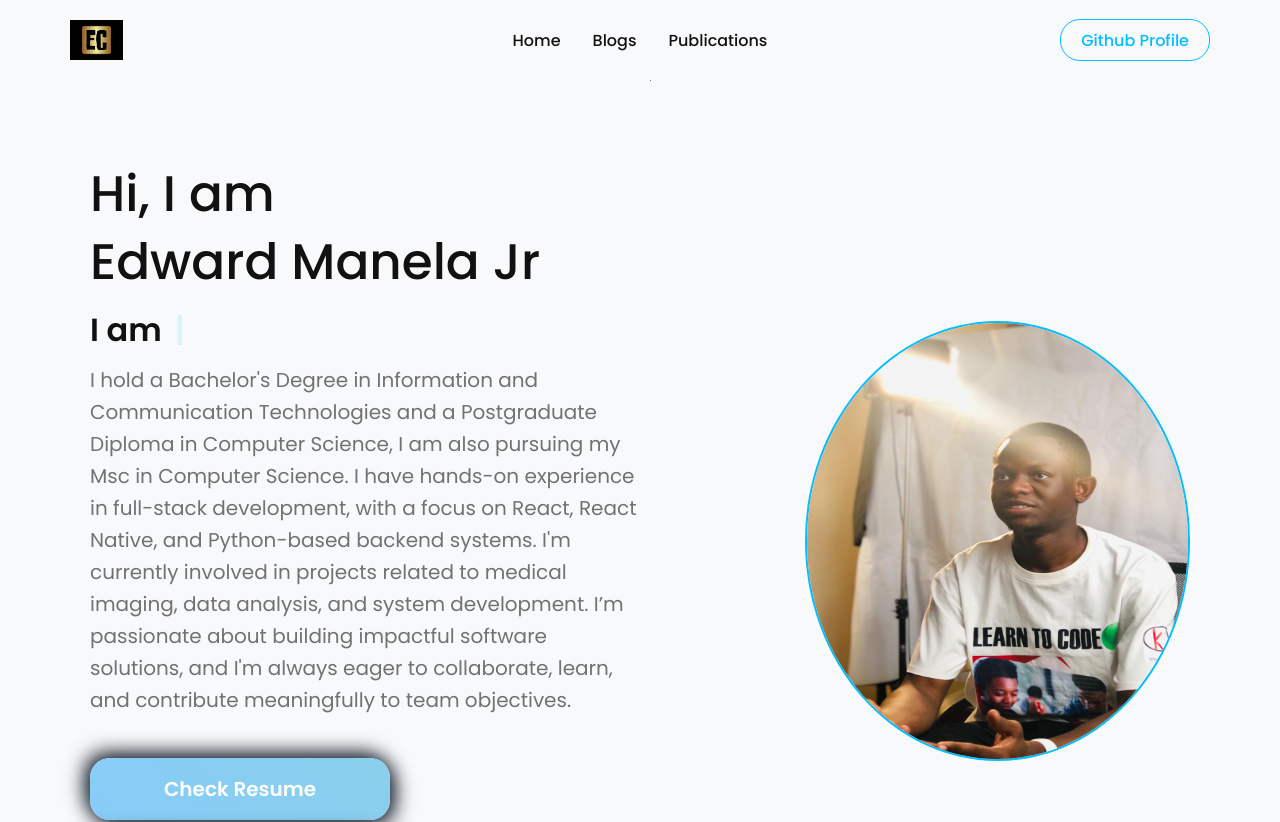
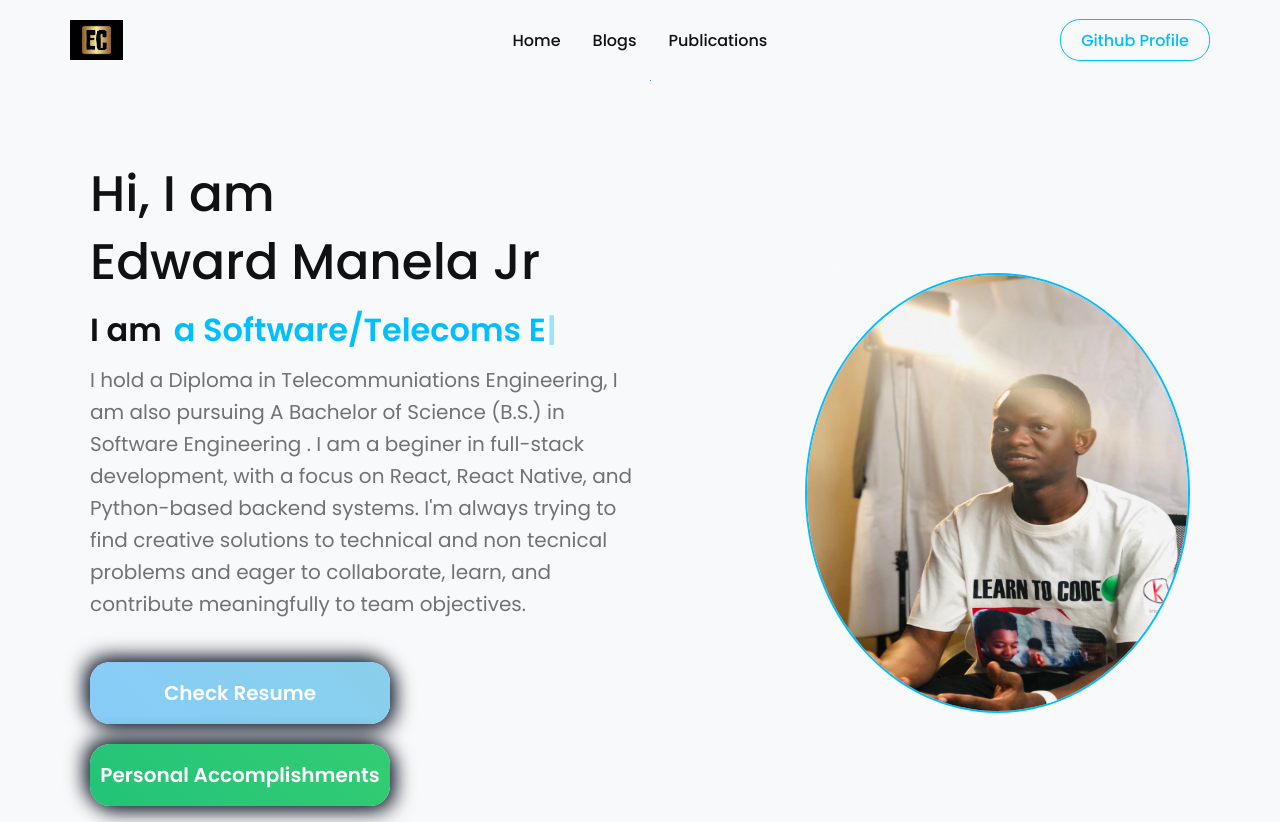
Before and after one commit to Edward-Manela-jr/About-Me, a React (Create React App) app: page / in a window 1280 px wide. Shown: the top 822 px of the page. Built offline with nearby package versions, Linux system fonts and the light colour scheme.

Commit message:
added my git hub

```diff
--- a/src/data/constants.js
+++ b/src/data/constants.js
@@ -3,16 +3,16 @@
 export const Bio = {
     name: "Edward Manela Jr",
     roles: [
-      "a Software Developer",
+      "a Software/Telecoms Engineer",
       // "an ICT Tutor"
     ],
     description:
-      "I hold a Bachelor's Degree in Information and Communication Technologies and a Postgraduate Diploma in Computer Science, I am also pursuing my Msc in Computer Science. I have hands-on experience in full-stack development, with a focus on React, React Native, and Python-based backend systems. I'm currently involved in projects related to medical imaging, data analysis, and system development. I’m passionate about building impactful software solutions, and I'm always eager to collaborate, learn, and contribute meaningfully to team objectives.",
-    github: "https://github.com/elijahchileshe",
+      "I hold a Diploma in Telecommuniations Engineering, I am also pursuing A Bachelor of Science (B.S.) in Software Engineering . I am a beginer in full-stack development, with a focus on React, React Native, and Python-based backend systems. I'm always trying to find creative solutions to technical and non tecnical problems and eager to collaborate, learn, and contribute meaningfully to team objectives.",
+    github: "https://github.com/Edward-Manela-jr",
     resume:
       "https://drive.google.com/file/d/1Fh7T9EfCqD9NittdFPAnisqgYUBpQfux/view?usp=sharing",
     linkedin: "https://www.linkedin.com/in/elijah-chileshe-4277b3187",
-    github: "https://github.com/elijahchileshe",
+    github: "https://github.com/Edward-Manela-jr", //added my github
     gmail: "mailto:chilesheelijah01@gmail.com",
     facebook: "",
   };
```
